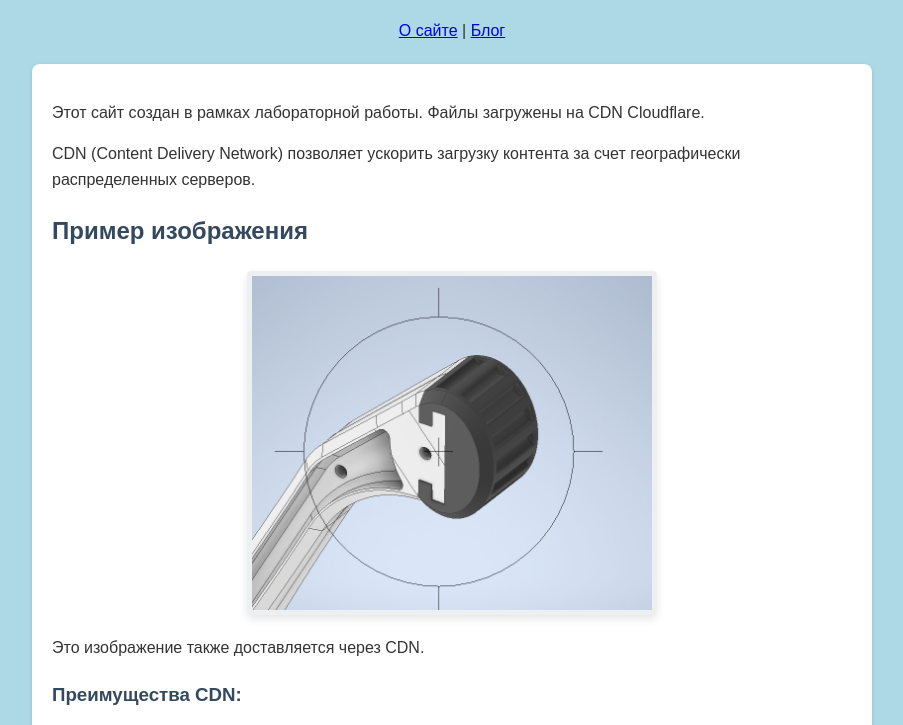
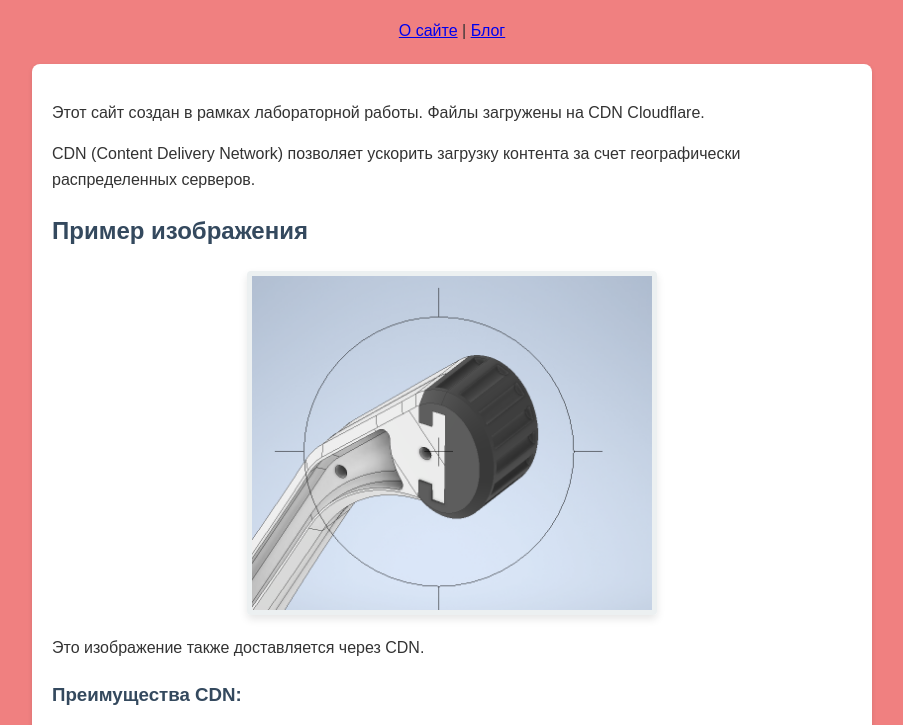
Before and after one commit to Maks084783/Maks084783.github.io, a plain HTML site: page index.html in a window 1280 px wide. Shown: the part 108-833 px from the top of the page, without its empty margins (188-1091 px from the left). Drawn offline with Linux system fonts and the light colour scheme.

Commit message:
ЛР 2.2: версия 2 (lightcoral)

```diff
--- a/style.css
+++ b/style.css
@@ -1,8 +1,8 @@
-/* ЛР 2.2: версия 1 — исходное состояние */
+/* ЛР 2.2: версия 2 — изменённый цвет */
 /* style.css для лабораторной работы */
 body {
     font-family: Arial, sans-serif;
-    background-color: lightblue;
+    background-color: lightcoral; /* Изменили цвет */
     color: #333;
     margin: 0;
     padding: 20px;
```
